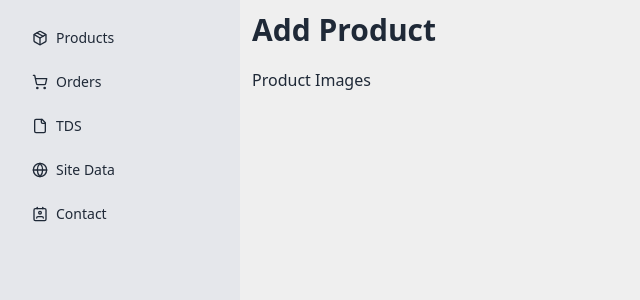
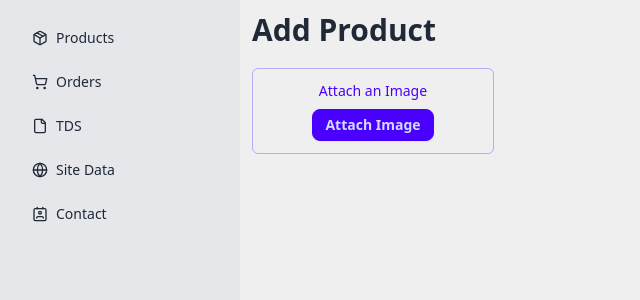
Before and after one commit to muztahiddurjoy/silockbd-admin, a React (Vite) app: page /add-product in a window 1280 px wide. Shown: the top 300 px of the page, without its empty margins (0-640 px from the left). Built offline with nearby package versions, Linux system fonts and the light colour scheme; no server answers; sample sign-in values are in the browser's storage.

Commit message:
product Image add done

```diff
--- a/src/components/Contact/ContactAdapter.tsx
+++ b/src/components/Contact/ContactAdapter.tsx
@@ -12,10 +12,6 @@ const ContactAdapter = () => {
       <p className=''>Company Name : <span className='text-gray-600'>Kire mama</span></p>
       <p className=''>Tel : <span className='text-gray-600'>Kire mama</span></p>
       <p className=''>Mobile : <span className='text-gray-600'>Kire mama</span></p>
-      <p className=''>Fax : <span className='text-gray-600'>Kire mama</span></p>
-      <p className=''>City/Town : <span className='text-gray-600'>Kire mama</span></p>
-      <p className=''>State/Province : <span className='text-gray-600'>Kire mama</span></p>
-      <p className=''>ZIP/Postal Code : <span className='text-gray-600'>Kire mama</span></p>
       <p className=''>Country : <span className='text-gray-600'>Kire mama</span></p>
       <p className=''>Address : <span className='text-gray-600'>Kire mama</span></p>
 
--- /dev/null
+++ b/src/components/Products/AddProduct/ProductImage/ProductImage.tsx
@@ -0,0 +1,21 @@
+import React, { useState } from 'react'
+
+const ProductImage = () => {
+    const [photo, setphoto] = useState<File>()
+    const [url, seturl] = useState('')
+  return (
+    <div className='card p-3 rounded-md border border-primary/30'>
+        {url?<div></div>:<div className='flex items-center justify-center flex-col'>
+            <p className='text-sm text-center text-primary'>Attach an Image</p>
+            <button className='btn btn-sm btn-primary relative mt-2'>
+            <input type="file" onChange={e=>e.target.files&&setphoto(e.target.files[0])} className='absolute top-0 left-0 bottom-0 right-0 opacity-0' />
+            {photo?'Image Attached!':'Attach Image'}
+            </button>
+
+            {photo&&<span className='text-xs text-center text-gray-500 mt-1'>{photo?.name}</span>}
+            </div>}
+    </div>
+  )
+}
+
+export default ProductImage
--- a/src/pages/AddProduct.tsx
+++ b/src/pages/AddProduct.tsx
@@ -1,6 +1,7 @@
 import { useState } from "react"
 import Header from "../components/Common/Header"
 import Dashboard from "../components/Dashboard/Dashboard"
+import ProductImage from "../components/Products/AddProduct/ProductImage/ProductImage"
 
 
 
@@ -21,9 +22,9 @@ const AddProduct = () => {
     <Dashboard>
         <Header>Add Product</Header>
         <div className="mt-5">
-            <p className="font-medium">Product Images</p>
+            {/* <p className="font-medium">Product Images</p> */}
             <div className="grid grid-cols-1 md:grid-cols-3 lg:grid-cols-4 gap-4 2xl:grid-cols-5">
-
+                <ProductImage/>
             </div>
         </div>
     </Dashboard>
```
